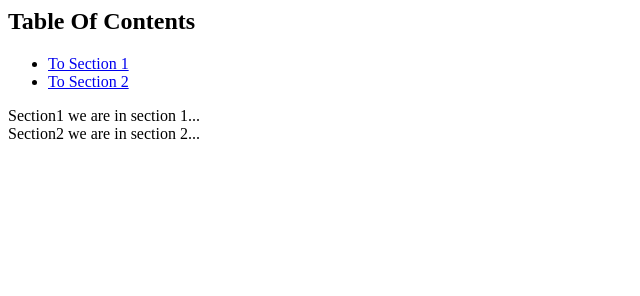
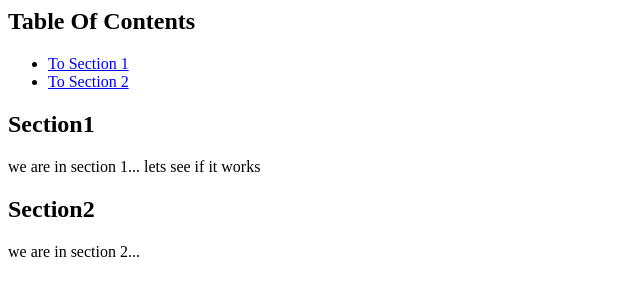
Before and after one commit to chayanjeeta/lecture1, a plain HTML site: page index.html in a window 1280 px wide. Shown: the whole page, without its empty margins (0-640 px from the left). Drawn offline with Linux system fonts and the light colour scheme.

Commit message:
heading added

```diff
--- a/index.html
+++ b/index.html
@@ -7,12 +7,13 @@
 <li><a href="section2">To Section 2</a></li>
 </ul>
 <div>
-<id="section1">Section1
+<h2 id="section1">Section1</h2>
 we are in section 1...
+lets see if it works
 
 </div>
 <div>
-<id="section2">Section2
+<h2 id="section2">Section2</h2>
 we are in section 2...
 </div>
 
```
